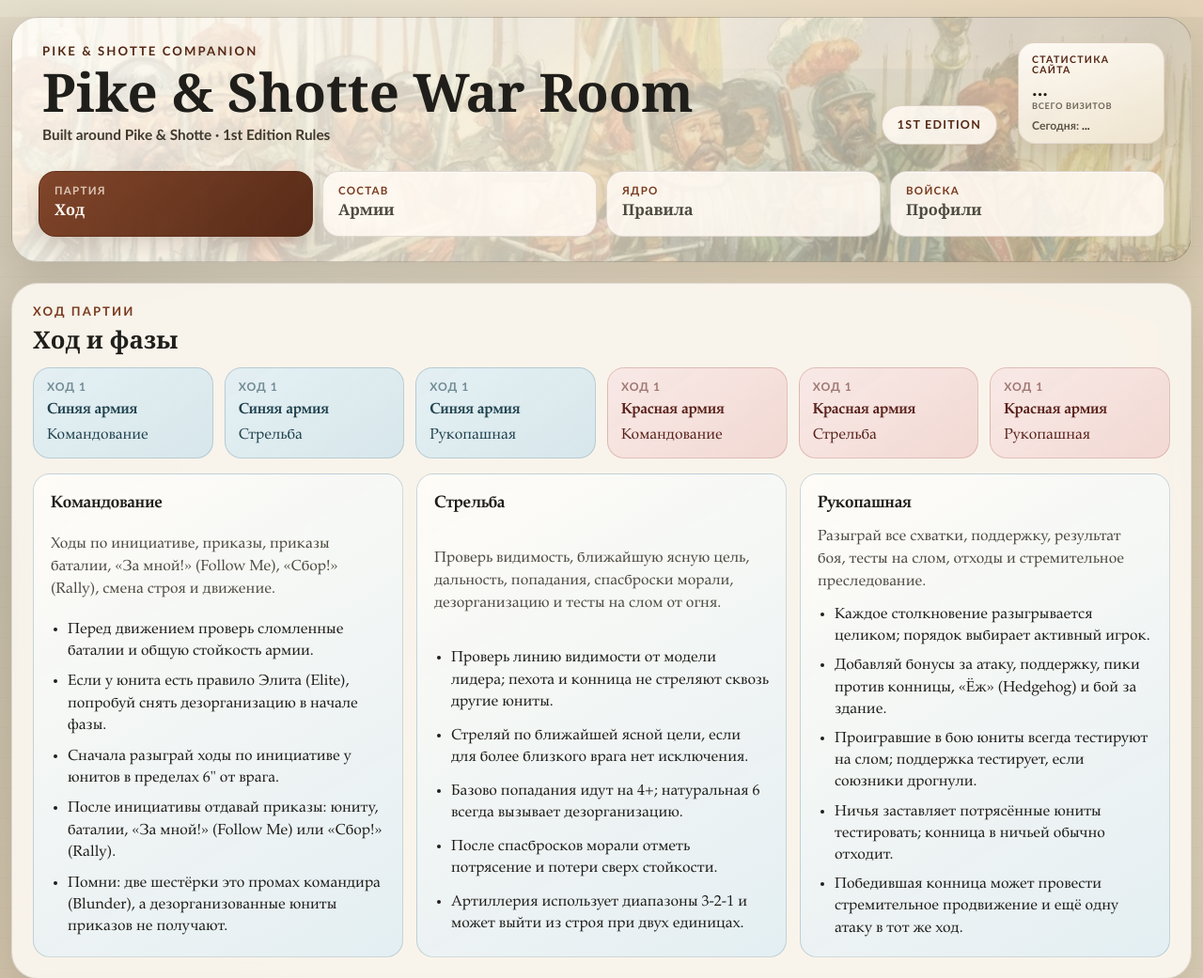
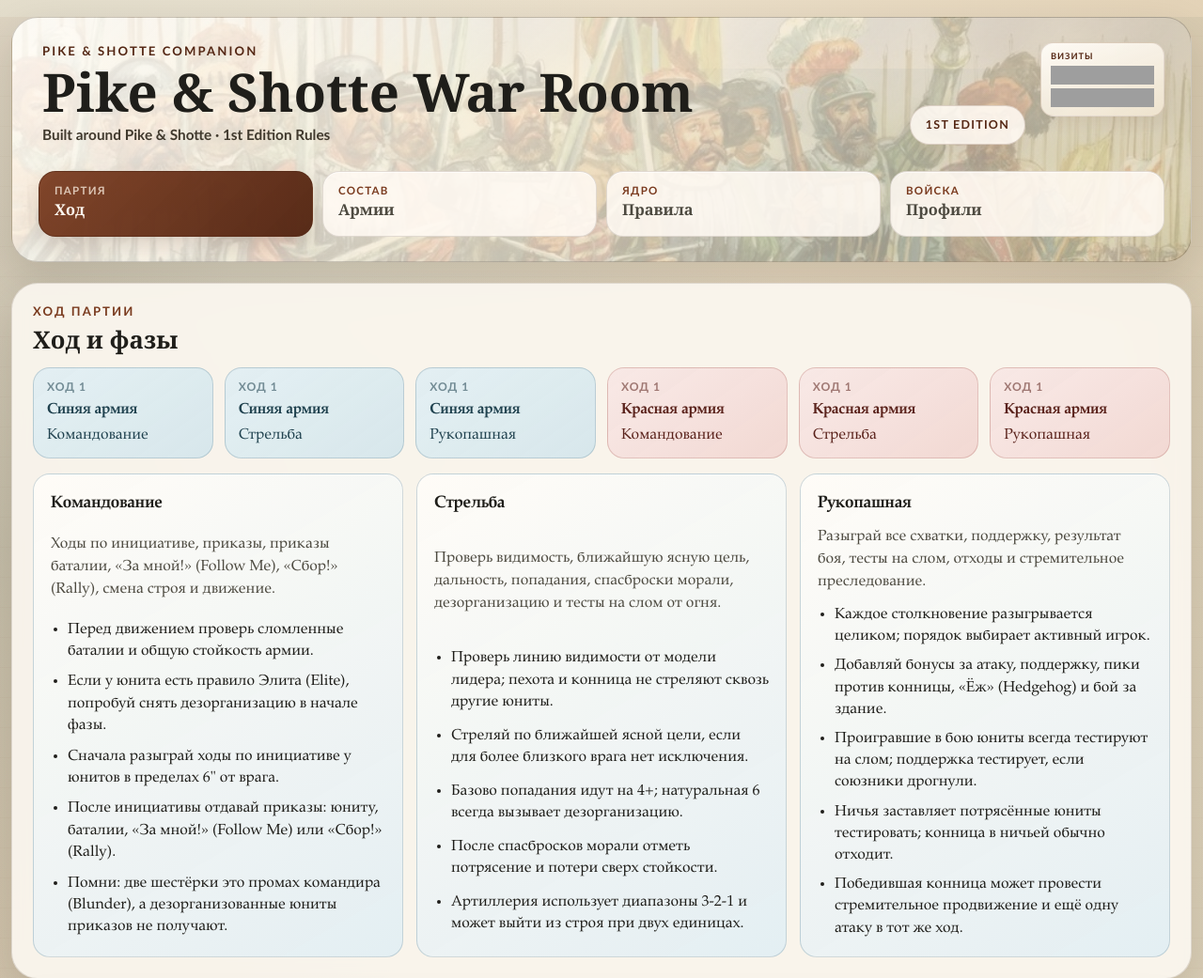
Before and after one commit to deBroohs/pikeandshotte, a website: page index.html in a window 1280 px wide. Shown: the top 1041 px of the page at 94% size. Drawn offline with Linux system fonts and the light colour scheme; no server answers; grey boxes are pictures that could not be loaded.

Commit message:
Switch visitor counter to compact badge

```diff
--- a/assets/site/visitor-counter-config.js
+++ b/assets/site/visitor-counter-config.js
@@ -1,12 +1,12 @@
 window.PikeShotteVisitorCounterConfig = {
-  "enabled": true,
+  "enabled": false,
   "provider": "free-visitor-counter",
   "apiBaseUrl": "https://visitor.6developer.com",
   "domain": "debroohs.github.io",
   "allowLocal": false,
   "debug": false,
   "summary": {
-    "enabled": true,
+    "enabled": false,
     "title": "Статистика сайта"
   }
 };
--- a/index.html
+++ b/index.html
@@ -32,7 +32,7 @@
   <link rel="manifest" href="./site.webmanifest">
   <link rel="sitemap" type="application/xml" title="Sitemap" href="./sitemap.xml">
   <link rel="preload" href="./assets/arts/hero-battle.jpg" as="image" fetchpriority="high">
-  <link rel="stylesheet" href="./styles.css?v=20260329-5">
+  <link rel="stylesheet" href="./styles.css?v=20260329-6">
   <script type="application/ld+json">
     {
       "@context": "https://schema.org",
@@ -67,11 +67,28 @@
         </div>
       </div>
     </div>
-    <aside class="site-visitor-card" aria-label="Статистика посещений сайта" hidden>
-      <p class="site-visitor-kicker">Статистика сайта</p>
-      <strong class="site-visitor-total" data-visitor-total>...</strong>
-      <span class="site-visitor-total-label">всего визитов</span>
-      <p class="site-visitor-meta">Сегодня: <strong data-visitor-today>...</strong></p>
+    <aside class="site-visitor-card" aria-label="Статистика посещений сайта">
+      <p class="site-visitor-kicker">Визиты</p>
+      <div class="site-visitor-badges">
+        <img
+          class="site-visitor-badge"
+          src="https://api.visitorbadge.io/api/visitors?path=https%3A%2F%2Fdebroohs.github.io%2Fpikeandshotte%2F&label=all&labelColor=%235a2a17&countColor=%237a3b1f&style=flat"
+          alt="Общее количество посещений сайта"
+          loading="lazy"
+          decoding="async"
+          referrerpolicy="no-referrer"
+          onerror="this.onerror=null;this.src='https://hits.seeyoufarm.com/api/count/incr/badge.svg?url=https%3A%2F%2Fdebroohs.github.io%2Fpikeandshotte%2F&count_bg=%237a3b1f&title_bg=%235a2a17&icon=&icon_color=%23f3ead6&title=all&edge_flat=true'"
+        >
+        <img
+          class="site-visitor-badge"
+          src="https://api.visitorbadge.io/api/daily?path=https%3A%2F%2Fdebroohs.github.io%2Fpikeandshotte%2F&label=today&labelColor=%2323493d&countColor=%23315c74&style=flat"
+          alt="Количество посещений сайта за сегодня"
+          loading="lazy"
+          decoding="async"
+          referrerpolicy="no-referrer"
+          onerror="this.hidden=true"
+        >
+      </div>
     </aside>
   </div>
   <nav class="tabbar" aria-label="Основная навигация">
@@ -403,7 +420,7 @@
 
   <script src="./rules-data.js?v=20260325-30"></script>
   <script src="./app.js?v=20260325-30"></script>
-  <script src="./assets/site/visitor-counter-config.js?v=20260329-3"></script>
-  <script src="./plugins/visitor-counter/runtime.js?v=20260329-3"></script>
+  <script src="./assets/site/visitor-counter-config.js?v=20260329-4"></script>
+  <script src="./plugins/visitor-counter/runtime.js?v=20260329-4"></script>
 </body>
 </html>
--- a/site.config.json
+++ b/site.config.json
@@ -28,14 +28,14 @@
   ],
   "plugins": {
     "visitorCounter": {
-      "enabled": true,
+      "enabled": false,
       "provider": "free-visitor-counter",
       "apiBaseUrl": "https://visitor.6developer.com",
       "domain": "debroohs.github.io",
       "allowLocal": false,
       "debug": false,
       "summary": {
-        "enabled": true,
+        "enabled": false,
         "title": "Статистика сайта"
       }
     }
--- a/styles.css
+++ b/styles.css
@@ -1961,8 +1961,8 @@ select {
 
 .app-header-top {
   display: grid;
-  grid-template-columns: minmax(0, 1fr) minmax(136px, 156px);
-  gap: 18px;
+  grid-template-columns: minmax(0, 1fr) auto;
+  gap: 12px;
   align-items: start;
   position: relative;
   z-index: 1;
@@ -1994,55 +1994,41 @@ select {
 
 .site-visitor-card {
   display: grid;
-  gap: 4px;
+  gap: 6px;
   align-self: start;
   min-width: 0;
-  justify-items: start;
-  padding: 12px 14px 11px;
-  border-radius: 18px;
+  width: 132px;
+  padding: 9px 10px;
+  border-radius: 14px;
   border: 1px solid rgba(84, 39, 20, 0.14);
   background:
     linear-gradient(160deg, rgba(255, 252, 247, 0.94), rgba(241, 230, 209, 0.9));
-  box-shadow: 0 10px 20px rgba(84, 39, 20, 0.08);
+  box-shadow: 0 8px 16px rgba(84, 39, 20, 0.06);
   backdrop-filter: blur(6px);
 }
 
 .site-visitor-kicker,
-.site-visitor-total-label,
-.site-visitor-meta {
+.site-visitor-badges {
   margin: 0;
 }
 
 .site-visitor-kicker {
   color: var(--accent-dark);
-  font: 800 0.66rem/1.05 var(--ui-font);
-  letter-spacing: 0.12em;
+  font: 800 0.58rem/1 var(--ui-font);
+  letter-spacing: 0.1em;
   text-transform: uppercase;
 }
 
-.site-visitor-total {
-  color: #25190f;
-  font-family: var(--display-font);
-  font-size: clamp(1.1rem, 1.5vw, 1.5rem);
-  line-height: 0.95;
-  margin-top: 2px;
-}
-
-.site-visitor-total-label {
-  color: #6f6659;
-  font: 700 0.58rem/1 var(--ui-font);
-  letter-spacing: 0.07em;
-  text-transform: uppercase;
-}
-
-.site-visitor-meta {
-  padding-top: 4px;
-  color: #5d5448;
-  font: 700 0.76rem/1.25 var(--ui-font);
-}
-
-.site-visitor-meta strong {
-  color: #25190f;
+.site-visitor-badges {
+  display: grid;
+  gap: 4px;
+  width: 100%;
+}
+
+.site-visitor-badge {
+  display: block;
+  width: 100%;
+  height: 20px;
 }
 
 .tabbar {
@@ -2731,7 +2717,7 @@ select {
 
 @media (max-width: 1180px) {
   .app-header-top {
-    grid-template-columns: minmax(0, 1fr) minmax(128px, 144px);
+    grid-template-columns: minmax(0, 1fr) auto;
   }
 
   .armies-toolbar {
```
Also changed, not shown: README.md.
